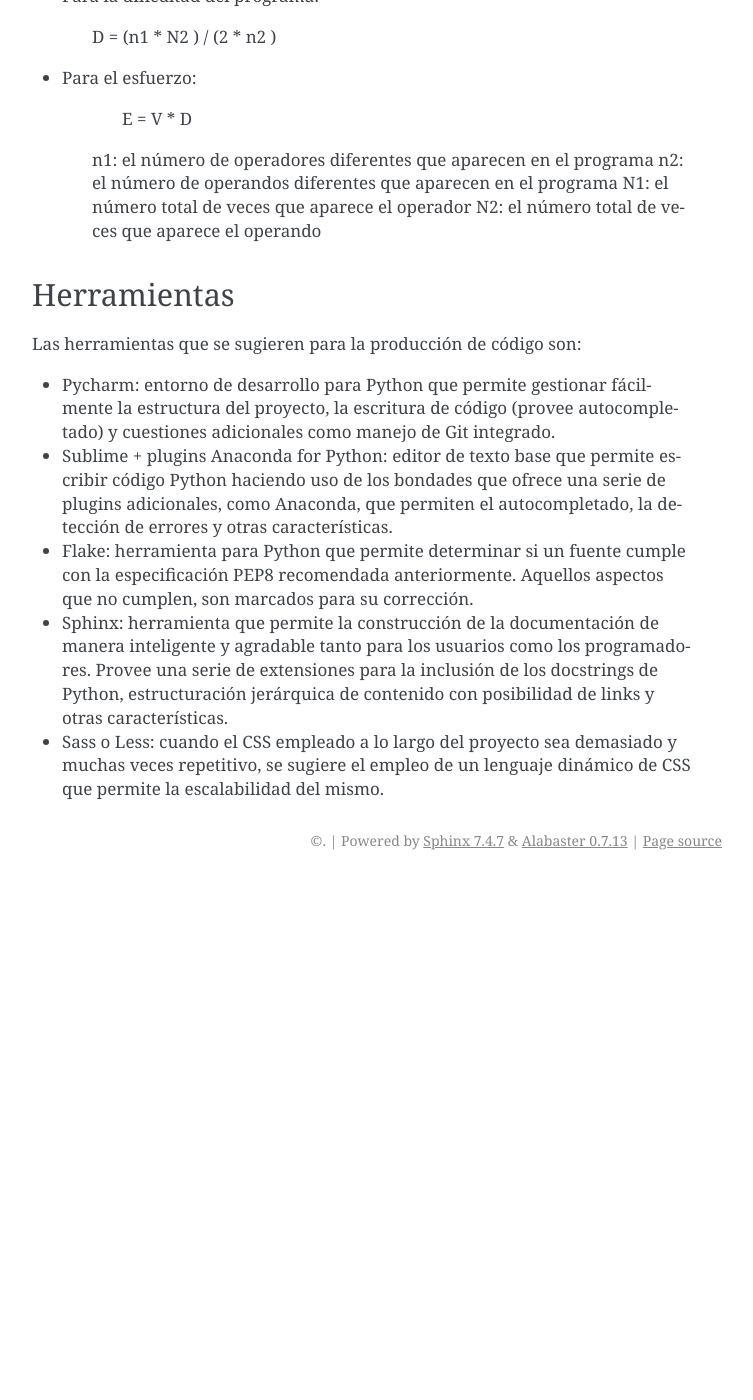
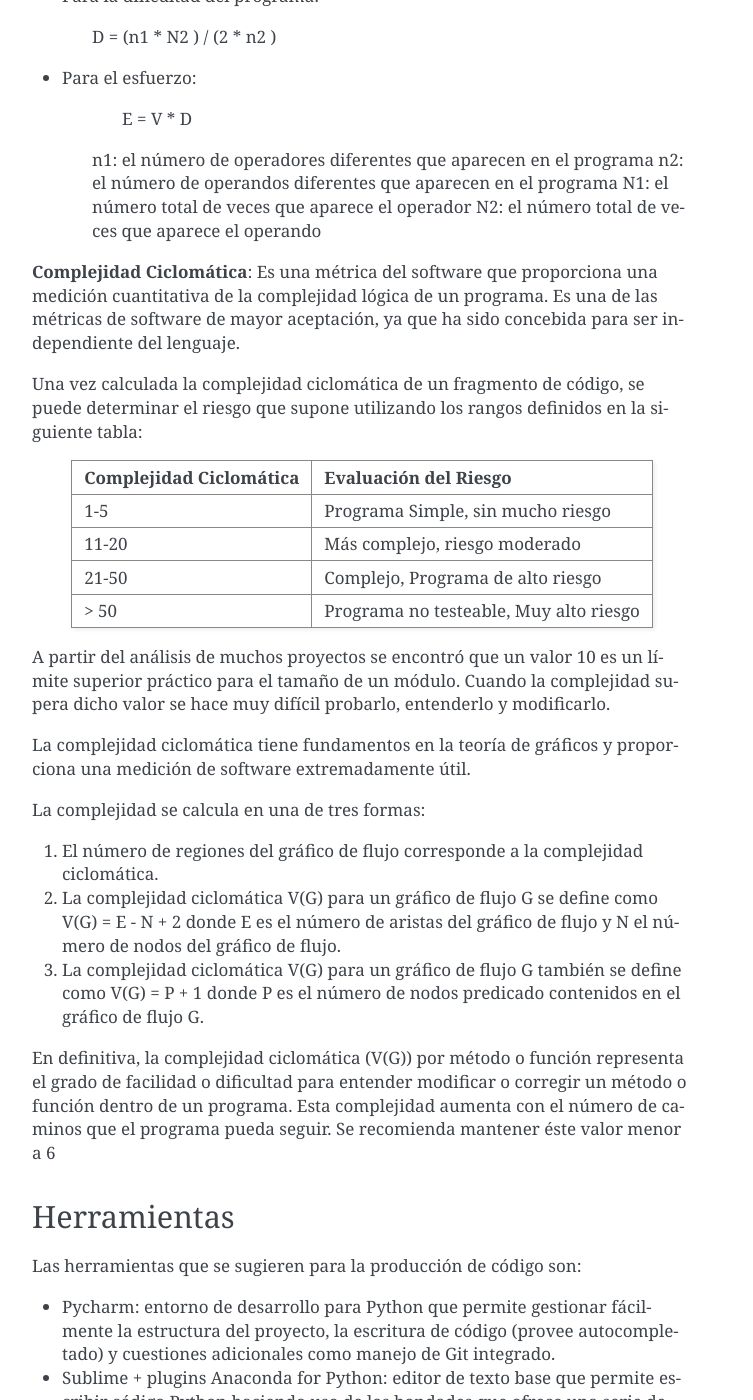
Before and after one commit to UNPSJB/ids3t, a Sphinx documentation site: the page built from PlanSQA/source/codificacion.rst, in a window 1280 px wide and 1400 px high, scrolled down 8108 px. Shown: the whole window, without its empty margins (388-1141 px from the left). Built offline with Sphinx 7.4.7, drawn with Linux system fonts in a browser that asks for light colours; before the commit the page ends 8988 px from its top, so only the background shows below that; some of the changed text lies outside the part shown.

Commit message:
Agrego metrica de complejidad ciclomatica al apartado de codificacion y herramienta radon a la seccion de herramientas close #11

```diff
--- a/PlanSQA/source/codificacion.rst
+++ b/PlanSQA/source/codificacion.rst
@@ -216,13 +216,49 @@ A fin de evaluar el trabajo del equipo durante el proceso de desarrollo, se sugi
     N1: el número total de veces que aparece el operador
     N2: el número total de veces que aparece el operando
 
+**Complejidad Ciclomática**: Es una métrica del software que proporciona una medición cuantitativa de la complejidad lógica de un programa. Es una de las métricas de software de mayor aceptación, ya que ha sido concebida para ser independiente del lenguaje.
+
+Una vez calculada la complejidad ciclomática de un fragmento de código, se puede determinar el riesgo que supone utilizando los rangos definidos en la siguiente tabla:
+
++-------------------------------+----------------------------------------+
+| **Complejidad Ciclomática**   | **Evaluación del Riesgo**              |
++===============================+========================================+
+| 1-5                           | Programa Simple, sin mucho riesgo      |
++-------------------------------+----------------------------------------+
+| 11-20                         | Más complejo, riesgo moderado          |
++-------------------------------+----------------------------------------+
+| 21-50                         | Complejo, Programa de alto riesgo      |
++-------------------------------+----------------------------------------+
+| > 50                          | Programa no testeable, Muy alto riesgo |
++-------------------------------+----------------------------------------+
+
+A partir del análisis de muchos proyectos se encontró que un valor 10 es un límite superior práctico para el tamaño de un módulo. Cuando la complejidad supera dicho valor se hace muy difícil probarlo, entenderlo y modificarlo.
+
+La complejidad ciclomática tiene fundamentos en la teoría de gráficos y proporciona una medición de software extremadamente útil.
+
+La complejidad se calcula en una de tres formas:
+
+1. El número de regiones del gráfico de flujo corresponde a la complejidad ciclomática.
+
+2. La complejidad ciclomática V(G) para un gráfico de flujo G se define como V(G) = E - N + 2 donde E es el número de aristas del gráfico de flujo y N el número de nodos del gráfico de flujo.
+
+3. La complejidad ciclomática V(G) para un gráfico de flujo G también se define como V(G) = P + 1 donde P es el número de nodos predicado contenidos en el gráfico de flujo G.
+
+En definitiva, la complejidad ciclomática (V(G)) por método o función representa el grado de facilidad o dificultad para entender modificar o corregir un método o función dentro de un programa. Esta complejidad aumenta con el número de caminos que el programa pueda seguir. Se recomienda mantener éste valor menor a 6
+
 Herramientas
 ============
 
 Las herramientas que se sugieren para la producción de código son:
 
 * Pycharm: entorno de desarrollo para Python que permite gestionar fácilmente la estructura del proyecto, la escritura de código (provee autocompletado) y cuestiones adicionales como manejo de Git integrado.
+
 * Sublime + plugins Anaconda for Python: editor de texto base que permite escribir código Python haciendo uso de los bondades que ofrece una serie de plugins adicionales, como Anaconda, que permiten el autocompletado, la detección de errores y otras características.
+
 * Flake: herramienta para Python que permite determinar si un fuente cumple con la especificación PEP8 recomendada anteriormente. Aquellos aspectos que no cumplen, son marcados para su corrección.
+
 * Sphinx: herramienta que permite la construcción de la documentación de manera inteligente y agradable tanto para los usuarios como los programadores. Provee una serie de extensiones para la inclusión de los docstrings de Python, estructuración jerárquica de contenido con posibilidad de links y otras características.
+
 * Sass o Less: cuando el CSS empleado a lo largo del proyecto sea demasiado y muchas veces repetitivo, se sugiere el empleo de un lenguaje dinámico de CSS que permite la escalabilidad del mismo.
+
+* Radon: Herramienta de python que calcula varias métricas del código. Puede utilizarse desde la línea de comandos o mediante programación a través de su API
```
